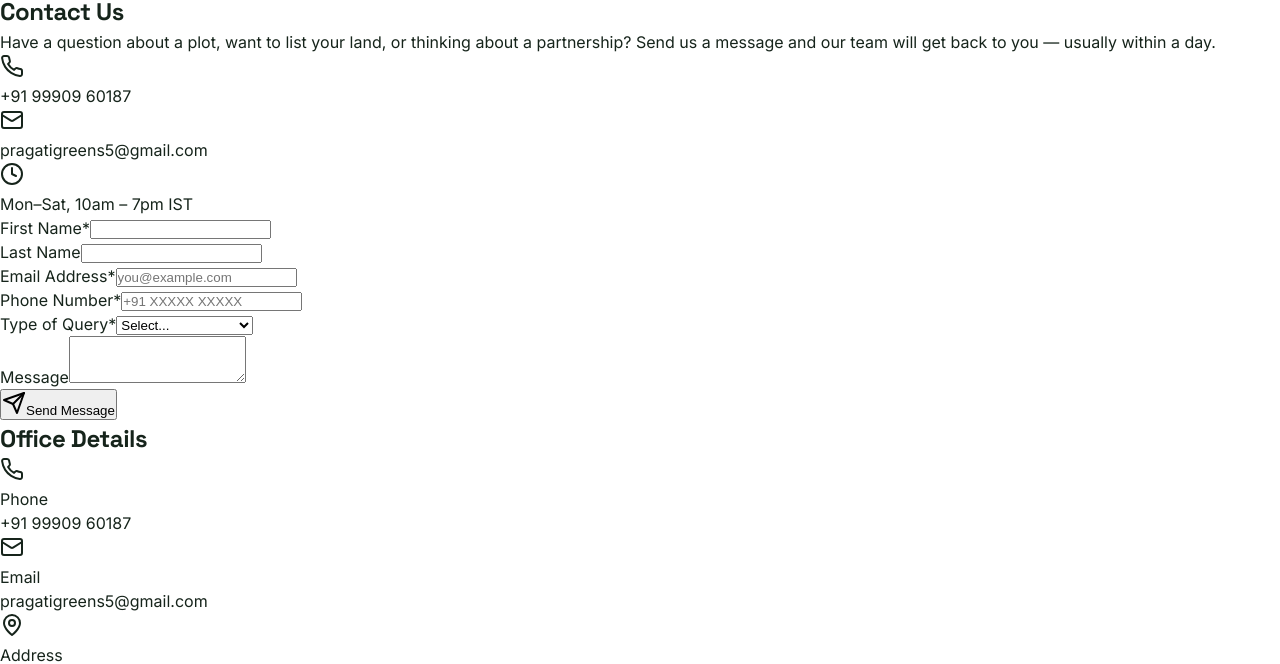
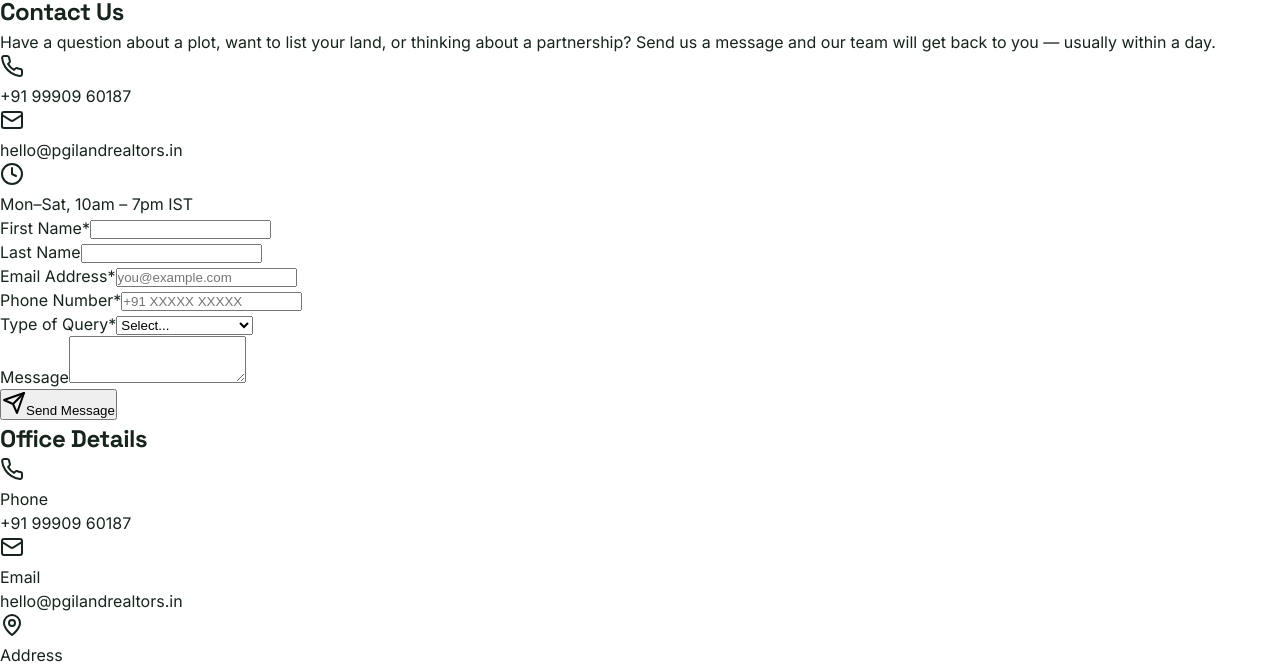
Before and after one commit to manpreetwheedletechnologies-dotcom/realtors, a Next.js app in the folder frontend/: page /contact in a window 1280 px wide. Shown: the part 1090-1754 px from the top of the page. Built offline with nearby package versions, Linux system fonts and the light colour scheme.

Commit message:
added the scrolling

```diff
--- a/frontend/pages/contact.tsx
+++ b/frontend/pages/contact.tsx
@@ -151,7 +151,7 @@ export default function Contact() {
         <title>Contact Us | PGI Land Realtors</title>
         <meta name="description" content="Get in touch with PGI Land Realtors for land buying, selling, and listing enquiries." />
       </Head>
-      <main className="min-h-screen bg-emerald-50/40 text-gray-800">
+      <main className="min-h-screen w-full overflow-x-hidden bg-emerald-50/40 text-gray-800">
         {/* Hero with overlay form */}
          <PageHero
           image="https://images.unsplash.com/photo-1423666639041-f56000c27a9a?w=1600"
@@ -162,11 +162,11 @@ export default function Contact() {
           height="h-[50vh] min-h-[380px]"
         />
        {/* Hero with overlay form — premium glass + 3D tilt */}
-        <section className="relative">
+        <section className="relative overflow-hidden">
           <div className="relative max-w-7xl mx-auto px-4 sm:px-6 lg:px-8 pt-10">
             {/* Ambient spotlight glows */}
-            <div className="pointer-events-none absolute -top-16 -right-16 w-[380px] h-[380px] bg-emerald-400/15 rounded-full blur-[120px] z-0" />
-            <div className="pointer-events-none absolute top-1/2 -left-20 w-[320px] h-[320px] bg-green-500/10 rounded-full blur-[110px] z-0" />
+            <div className="pointer-events-none absolute -top-16 -right-16 w-[220px] h-[220px] sm:w-[380px] sm:h-[380px] bg-emerald-400/15 rounded-full blur-[120px] z-0" />
+            <div className="pointer-events-none absolute top-1/2 -left-20 w-[200px] h-[200px] sm:w-[320px] sm:h-[320px] bg-green-500/10 rounded-full blur-[110px] z-0" />
 
             <div className="relative rounded-3xl overflow-hidden min-h-[560px] flex" style={{ perspective: '1800px' }}>
               <img
@@ -204,7 +204,7 @@ export default function Contact() {
                   <div className="hidden md:flex flex-col gap-4 mt-10">
                     {[
                       { icon: Phone, label: '+91 99909 60187' },
-                      { icon: Mail, label: 'pragatigreens5@gmail.com' },
+                      { icon: Mail, label: 'hello@pgilandrealtors.in' },
                       { icon: Clock, label: 'Mon–Sat, 10am – 7pm IST' },
                     ].map((item, i) => (
                       <motion.div
@@ -261,7 +261,7 @@ export default function Contact() {
                         className="bg-white/95 backdrop-blur-xl rounded-2xl p-6 sm:p-8 shadow-2xl border border-white/50 space-y-4"
                         noValidate
                       >
-                        <div className="grid grid-cols-2 gap-4">
+                        <div className="grid grid-cols-1 sm:grid-cols-2 gap-4">
                           <div>
                             <label className="text-sm font-medium text-gray-700 block mb-1">First Name*</label>
                             <input
@@ -381,7 +381,7 @@ export default function Contact() {
             >
               {[
                 { icon: Phone, title: 'Phone', value: '+91 99909 60187', href: 'tel:+919990960187' },
-                { icon: Mail, title: 'Email', value: 'pragatigreens5@gmail.com', href: 'mailto:pragatigreens5@gmail.com' },
+                { icon: Mail, title: 'Email', value: 'hello@pgilandrealtors.in', href: 'mailto:hello@pgilandrealtors.in' },
                 { icon: MapPin, title: 'Address', value: 'Pilot no. 8c, near 100 x school, techzone 4, Greater Noida, India' },
                 { icon: Clock, title: 'Hours', value: 'Mon–Sat, 10am – 7pm IST' },
               ].map((item, i) => (
```
